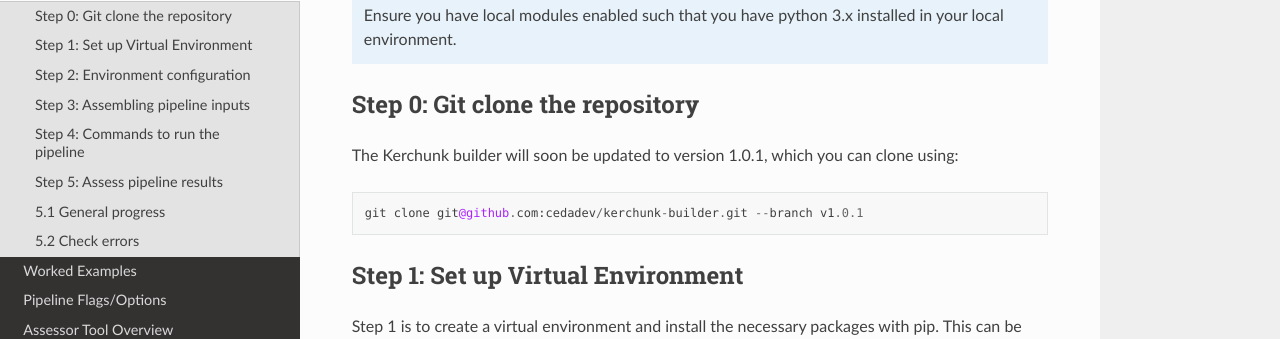
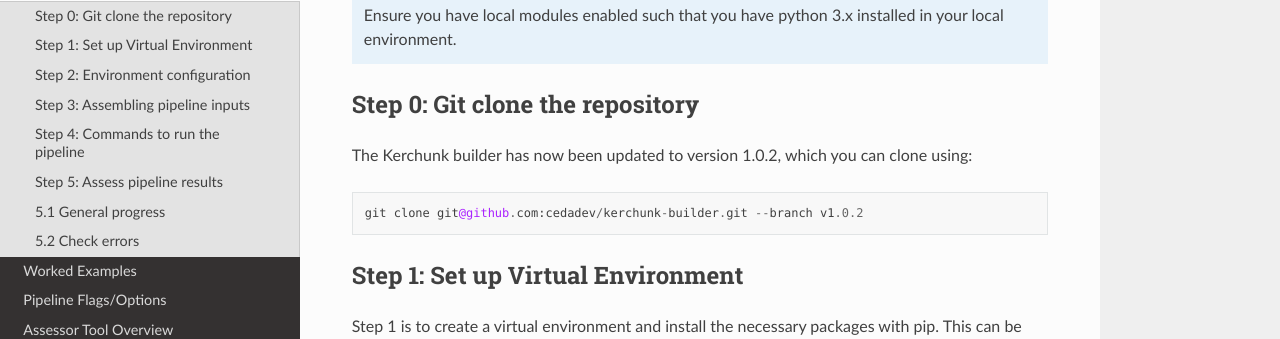
Before and after one commit to cedadev/padocc, a Sphinx documentation site: the page built from docs/source/start.rst, in a window 1280 px wide and 900 px high. Shown: the part 197-536 px from the top of the window. Built offline with Sphinx 7.4.7 and the Read the Docs theme 2.0.0, drawn with Linux system fonts in a browser that asks for light colours.

Commit message:
Edit version indicator in Getting Started

```diff
--- a/docs/source/start.rst
+++ b/docs/source/start.rst
@@ -7,10 +7,10 @@ Getting Started
 
 Step 0: Git clone the repository
 --------------------------------
-The Kerchunk builder will soon be updated to version 1.0.1, which you can clone using:
+The Kerchunk builder has now been updated to version 1.0.2, which you can clone using:
 ::
 
-    git clone git@github.com:cedadev/kerchunk-builder.git --branch v1.0.1
+    git clone git@github.com:cedadev/kerchunk-builder.git --branch v1.0.2
 
 Step 1: Set up Virtual Environment
 ----------------------------------
```
